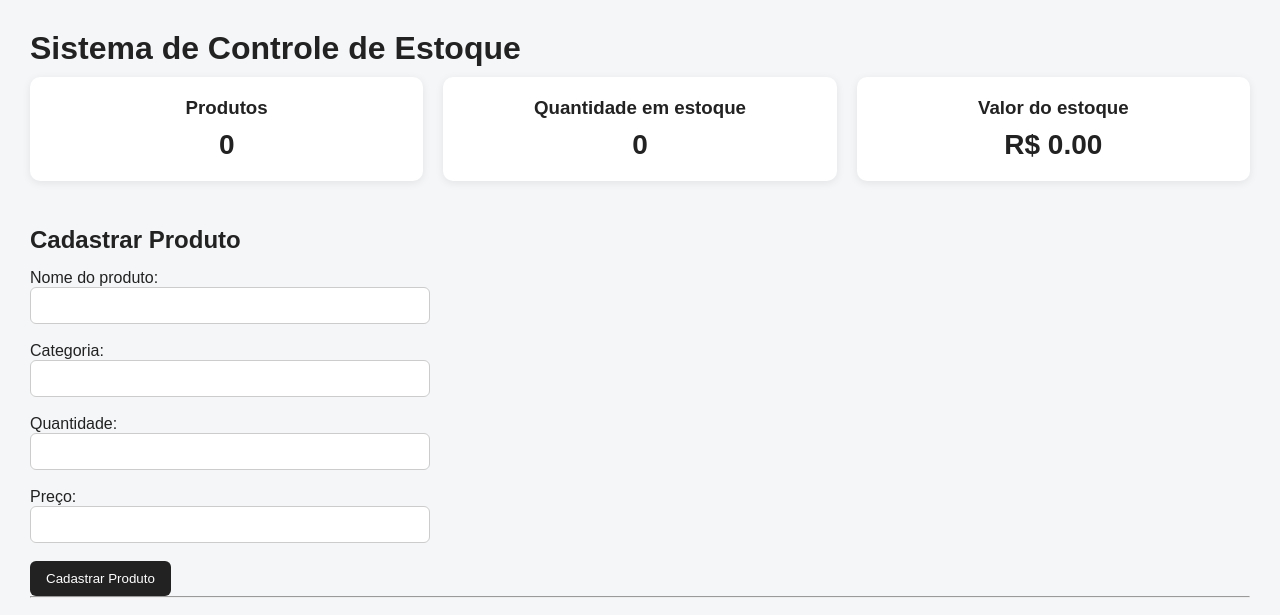
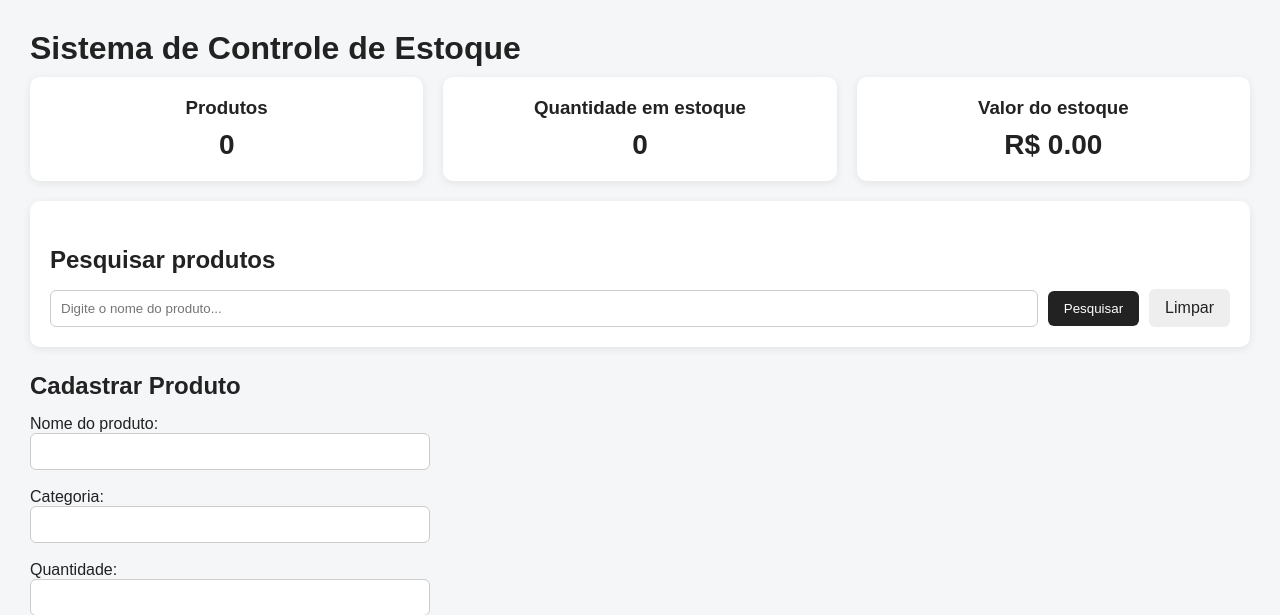
Before and after one commit to djonatabothkava/controle-estoque, a Flask app: page / in a window 1280 px wide. Shown: the top 615 px of the page. Run offline with Flask 3, Linux system fonts and the light colour scheme; data that the repository does not hold is empty.

Commit message:
feature of products

```diff
--- a/app.py
+++ b/app.py
@@ -8,12 +8,35 @@ from database import (
     excluir_produto,
     contar_produtos,
     quantidade_total,
-    valor_total_estoque
+    valor_total_estoque,
+    pesquisar_produtos
 )
 
 app = Flask(__name__)
 
 criar_tabela()
+
+@app.route("/pesquisar")
+def pesquisar():
+    termo = request.args.get("termo", "").strip()
+
+    if termo:
+        produtos = pesquisar_produtos(termo)
+    else:
+        produtos = listar_produtos()
+
+    total_produtos = contar_produtos()
+    total_quantidade = quantidade_total()
+    total_valor = valor_total_estoque()
+
+    return render_template(
+        "index.html",
+        produtos=produtos,
+        total_produtos=total_produtos,
+        total_quantidade=total_quantidade,
+        total_valor=total_valor,
+        termo=termo
+    )
 
 @app.route("/excluir/<int:id>")
 def excluir(id):
--- a/database.py
+++ b/database.py
@@ -115,3 +115,16 @@ def valor_total_estoque():
     conexao.close()
 
     return resultado["total"]
+
+def pesquisar_produtos(termo):
+    conexao = conectar()
+
+    produtos = conexao.execute("""
+        SELECT * FROM produtos
+        WHERE nome LIKE ?
+        ORDER BY id DESC
+    """, (f"%{termo}%",)).fetchall()
+
+    conexao.close()
+
+    return produtos
--- a/static/style.css
+++ b/static/style.css
@@ -93,3 +93,29 @@ a {
     font-size: 28px;
     font-weight: bold;
 }
+.pesquisa {
+    display: flex;
+    gap: 10px;
+    align-items: center;
+}
+
+.pesquisa input {
+    flex: 1;
+    max-width: none;
+}
+
+.pesquisa button {
+    white-space: nowrap;
+}
+
+.pesquisa a {
+    background: #eee;
+    color: #222;
+    padding: 10px 16px;
+    border-radius: 6px;
+    margin: 0;
+}
+
+.pesquisa a:hover {
+    background: #ddd;
+}
--- a/templates/index.html
+++ b/templates/index.html
@@ -29,6 +29,24 @@
         </div>
 
     </div>
+
+    <div class="card">
+            <h2>Pesquisar produtos</h2>
+
+            <form action="/pesquisar" method="GET"  class="pesquisa">
+                <input
+                    type="text"
+                    name="termo"
+                    placeholder="Digite o nome do produto..."
+                    value="{{ termo or '' }}"
+                >
+
+                <button type="submit">Pesquisar</button>
+
+                <a href="/">Limpar</a>
+            </form>
+        </div>
+
     <h2>Cadastrar Produto</h2>
 
     <form action="/cadastrar" method="POST">
```
